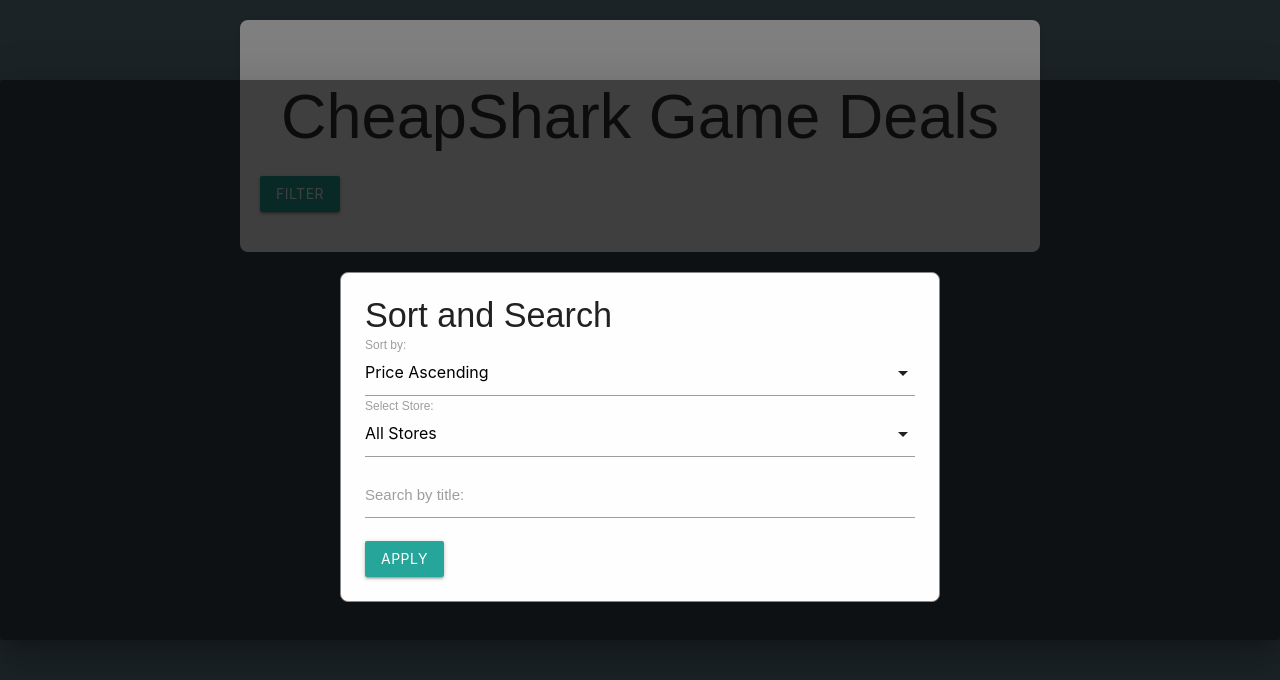
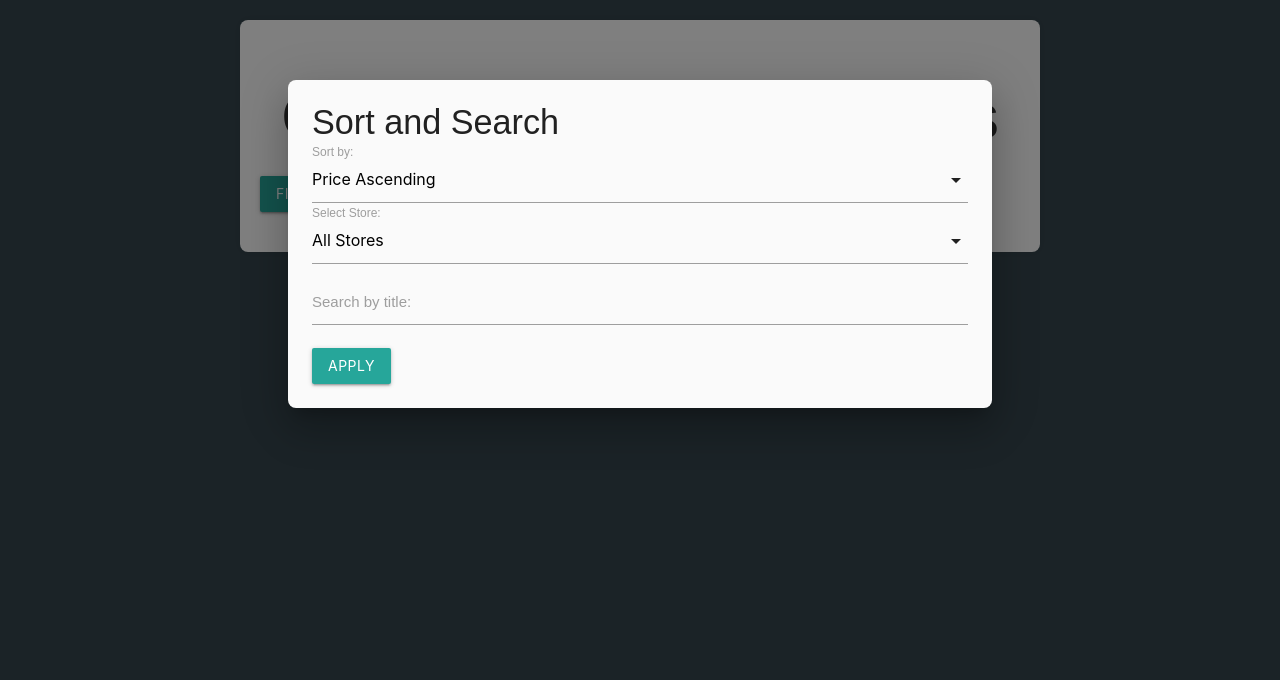
Before and after one commit to SummerCHardison/game-discount-finder, a plain HTML site: page index.html in a window 1280 px wide. Both pictures are taken after a click on the button "FILTER". Drawn offline with nearby package versions, Linux system fonts and the light colour scheme.

Commit message:
Fixes some styling of the modal

```diff
--- a/assets/css/styles.css
+++ b/assets/css/styles.css
@@ -1,24 +1,18 @@
 /* Basic styles for the modal */
+
 .modal {
-    display: none;
-    position: fixed;
-    z-index: 1;
-    left: 0;
-    top: 0;
-    width: 100%;
-    height: 100%;
-    background-color: rgba(0,0,0,0.5);
+    max-height: none; /* Remove the maximum height constraint */
+    height: auto; /* Set height to auto to fit the content */
+    top: auto; /* Remove top positioning */
+    bottom: auto; /* Remove bottom positioning */
+    transform: none; /* Remove the default transform property */
+    border-radius: 8px; /* Add some border radius to the modal */
 }
 
 .modal-content {
-    background-color: #fefefe;
-    margin: 15% auto;
-    padding: 20px;
-    border: 1px solid #888;
-    width: 80%;
-    max-width: 600px;
-    border-radius: 8px;
+    padding: 20px; /* Add some padding to the modal content for better appearance */
 }
+
 
 .close {
     color: #aaa;
```
